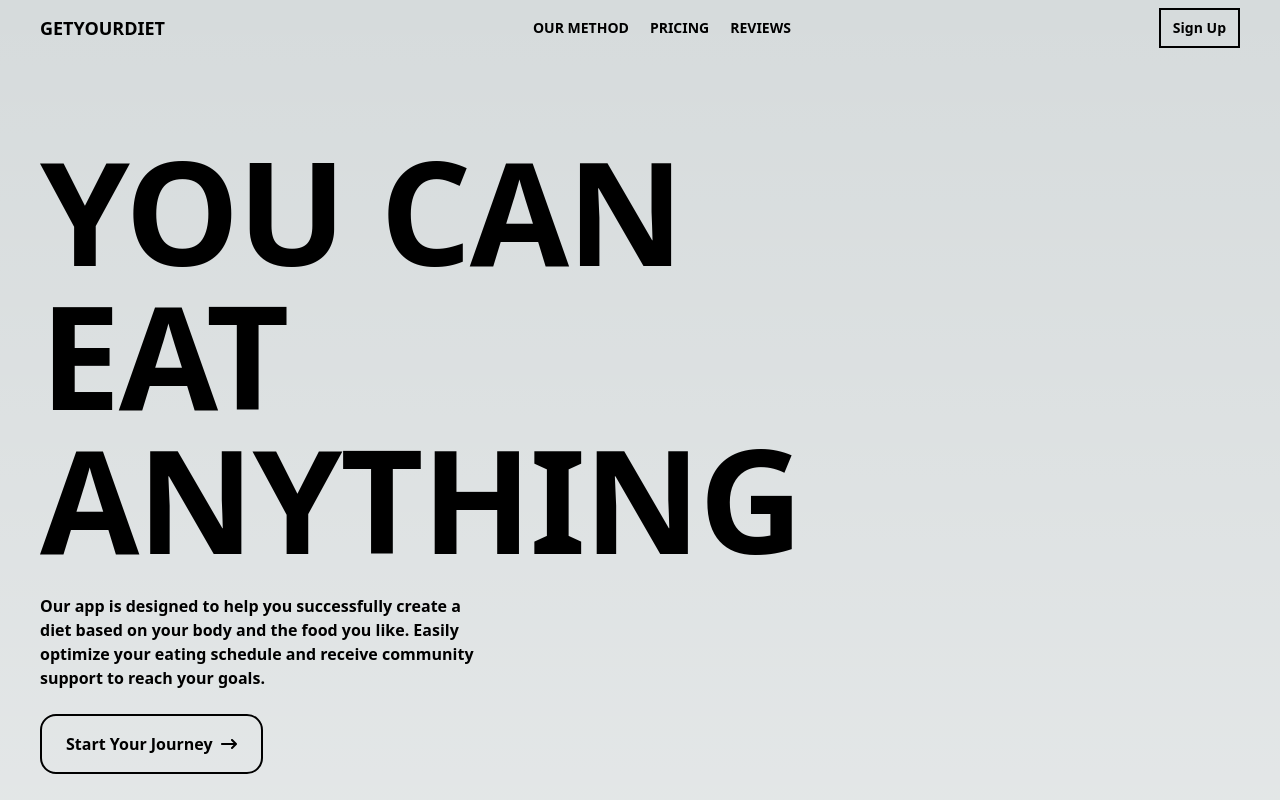
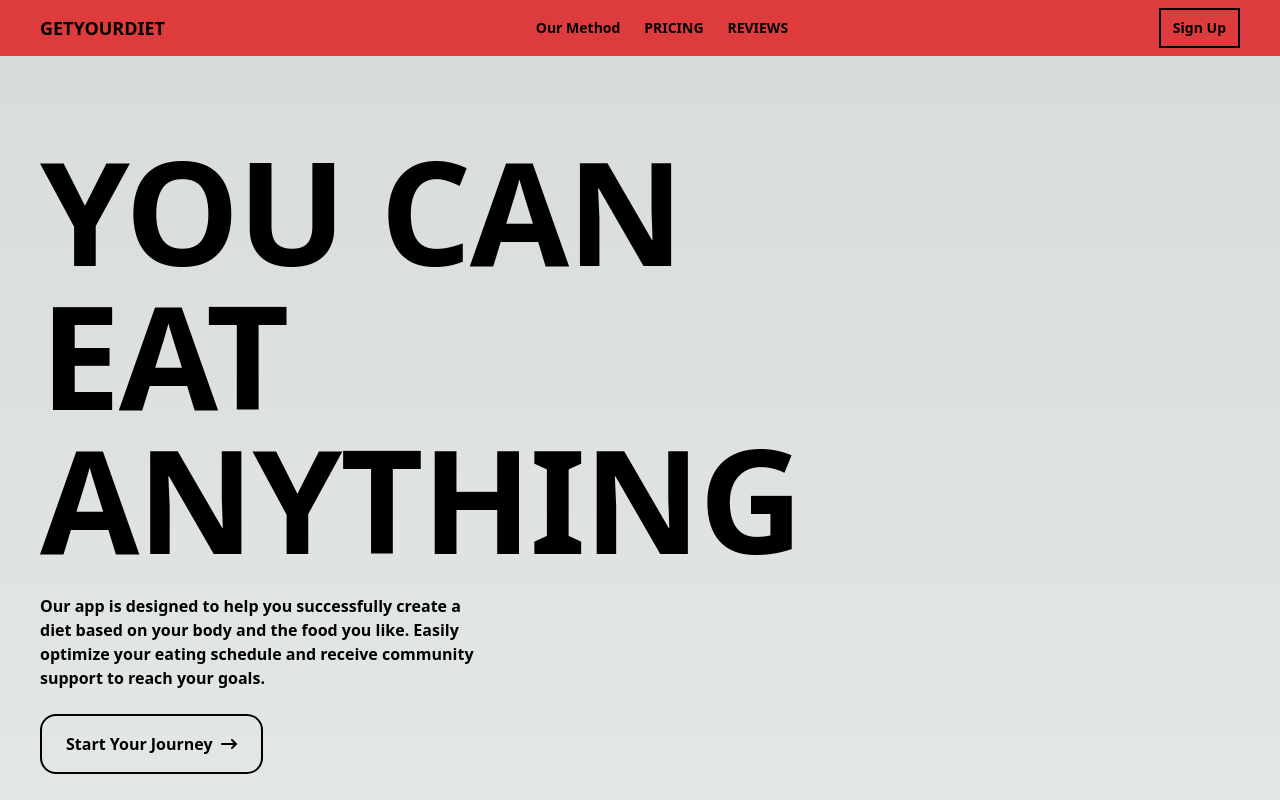
Before and after one commit to ishk9/getYourDiet, a Next.js app in the folder client/: page / in a window 1280 px wide. Shown: the top 800 px of the page. Built offline with nearby package versions, Linux system fonts and the light colour scheme.

Commit message:
Style: Switched to red

```diff
--- a/client/components/Navbar.js
+++ b/client/components/Navbar.js
@@ -1,25 +1,24 @@
 "use client";
-import Link from 'next/link'
 import React from 'react'
 import useStore from '@/app/store'
 
 function Navbar() {
-
     const {openOnboardingModal, setOpenOnboardingModal} = useStore();
     return (
-        <navbar className="flex flex-row w-full justify-between items-center px-10 py-2">
-            <Link href="/">
+        <navbar className="flex flex-row w-full justify-between items-center px-10 py-2 bg-[#DE3B3C]">
+            <button>
                 <p className="text-black text-lg font-bold uppercase">GetYourDiet</p>
-            </Link>
+            </button>
 
             <div className="flex flex-row w-2/4 lg:w-1/4 justify-evenly items-center">
-                <button className="hover:-translate-y-0.5" href="/">
-                    <p className="text-black text-sm font-bold uppercase">Our Method</p>
+                <button className="hover:-translate-y-0.5">
+                    <p className="text-black text-sm font-bold">Our Method</p>
+
                 </button>
-                <button className="hover:-translate-y-0.5" href="/Pricing">
+                <button className="hover:-translate-y-0.5">
                     <p className="text-black text-sm font-bold uppercase">Pricing</p>
                 </button>
-                <button  className="hover:-translate-y-0.5" href="/Reviews">
+                <button  className="hover:-translate-y-0.5">
                     <p className="text-black text-sm font-bold hidden sm:block uppercase">Reviews</p>
                 </button>
             </div>
```
